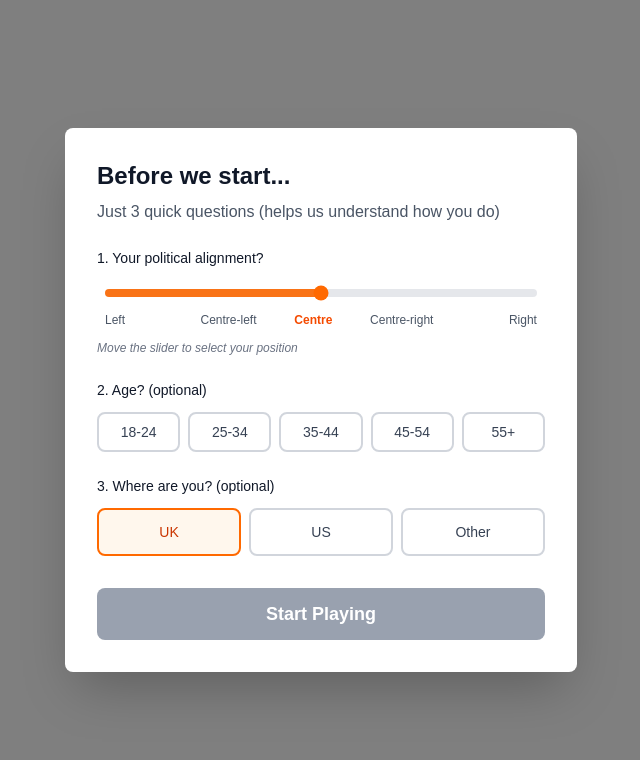
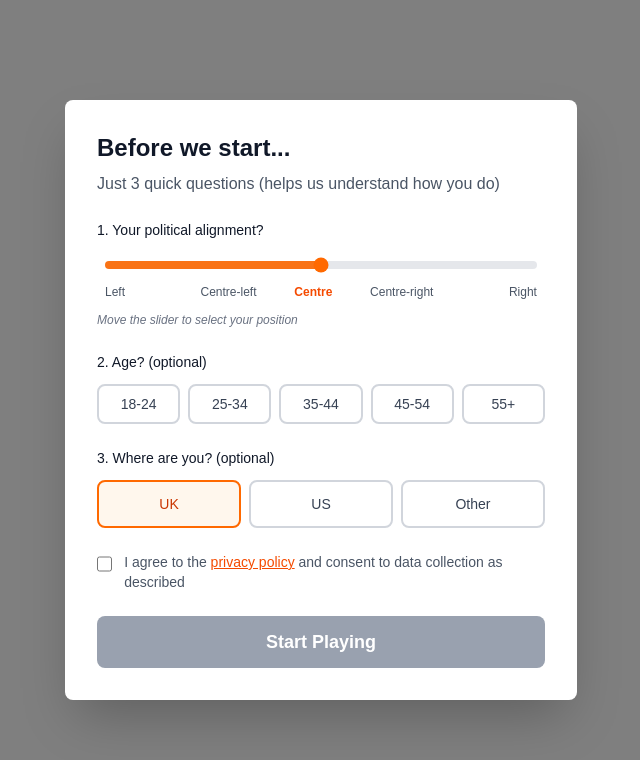
Before and after one commit to selvaradov/OneOfUs, a Next.js app: page /game in a window 1280 px wide. Shown: the top 760 px of the page, without its empty margins (319-959 px from the left). Built offline with nearby package versions, Linux system fonts and the light colour scheme.

Commit message:
Add privacy policy consent checkbox to onboarding
Users must now check a box consenting to the privacy policy before they can start playing. The checkbox includes a link to /privacy that opens in a new tab.

```diff
--- a/components/OnboardingModal.tsx
+++ b/components/OnboardingModal.tsx
@@ -13,6 +13,7 @@ export default function OnboardingModal({ onComplete }: OnboardingModalProps) {
   const [touched, setTouched] = useState(false);
   const [ageRange, setAgeRange] = useState('');
   const [country, setCountry] = useState('UK');
+  const [privacyConsent, setPrivacyConsent] = useState(false);
 
   // Map slider values to positions
   const sliderToPosition: PoliticalPosition[] = [
@@ -37,7 +38,7 @@ export default function OnboardingModal({ onComplete }: OnboardingModalProps) {
   };
 
   const handleSubmit = async () => {
-    if (!touched) return;
+    if (!touched || !privacyConsent) return;
 
     let userId = crypto.randomUUID();
 
@@ -193,11 +194,34 @@ export default function OnboardingModal({ onComplete }: OnboardingModalProps) {
           </div>
         </div>
 
+        {/* Privacy Policy Consent */}
+        <div className="mt-6 flex items-start gap-3">
+          <input
+            type="checkbox"
+            id="privacy-consent"
+            checked={privacyConsent}
+            onChange={(e) => setPrivacyConsent(e.target.checked)}
+            className="mt-1 w-4 h-4 text-orange-500 bg-gray-100 border-gray-300 rounded focus:ring-orange-500 dark:focus:ring-orange-600 dark:ring-offset-gray-800 focus:ring-2 dark:bg-gray-700 dark:border-gray-600 cursor-pointer"
+          />
+          <label htmlFor="privacy-consent" className="text-sm text-gray-600 dark:text-gray-400">
+            I agree to the{' '}
+            <a
+              href="/privacy"
+              target="_blank"
+              rel="noopener noreferrer"
+              className="text-orange-600 dark:text-orange-400 hover:text-orange-700 dark:hover:text-orange-300 underline"
+            >
+              privacy policy
+            </a>
+            {' '}and consent to data collection as described
+          </label>
+        </div>
+
         {/* Submit Button */}
         <button
           onClick={handleSubmit}
-          disabled={!touched}
-          className="mt-8 w-full px-6 py-3 text-lg font-semibold text-white bg-orange-500 rounded-lg hover:bg-orange-600 transition-colors disabled:bg-gray-400 disabled:cursor-not-allowed"
+          disabled={!touched || !privacyConsent}
+          className="mt-6 w-full px-6 py-3 text-lg font-semibold text-white bg-orange-500 rounded-lg hover:bg-orange-600 transition-colors disabled:bg-gray-400 disabled:cursor-not-allowed"
         >
           Start Playing
         </button>
```
